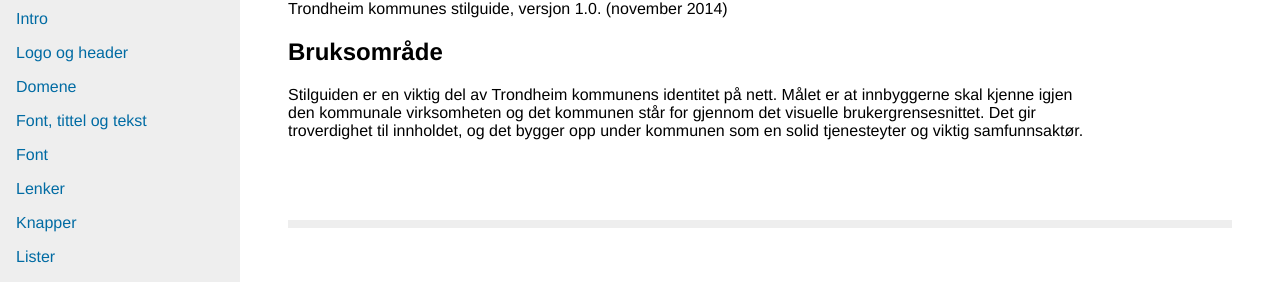
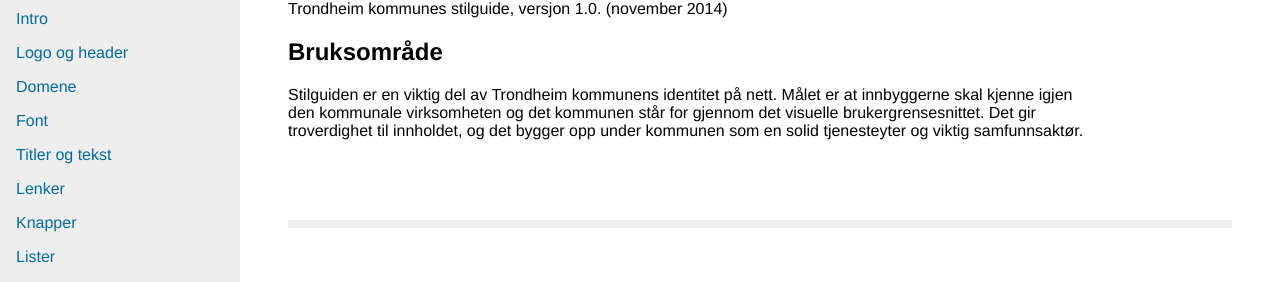
Before and after one commit to rskjonbe/styleguide, a Jekyll site: the page built from versjon/1.0/index.html, in a window 1280 px wide. Shown: the part 122-404 px from the top of the page. Built offline with Jekyll 4.4.1, drawn with Linux system fonts in a browser that asks for light colours.

Commit message:
Ryddet i navigasjon

```diff
--- a/versjon/1.0/index.html
+++ b/versjon/1.0/index.html
@@ -22,13 +22,13 @@
         {% include_relative domene.html %}
     </section>
 
-    <!-- Font, tittel og tekst -->
-    <section class="guide-chapter" data-chapter-name="Font, tittel og tekst" id="font_tittel_tekst">
-        {% include_relative font_tittel_tekst.html %}
+    <!-- Font -->
+    <section class="guide-chapter" data-chapter-name="Font" id="font">
+        {% include_relative font.html %}
     </section>
 
         <!-- Titler og Tekst -->
-    <section class="guide-chapter" data-chapter-name="Font" id="titler_tekst">
+    <section class="guide-chapter" data-chapter-name="Titler og tekst" id="titler_tekst">
         {% include_relative titler_tekst.html %}
     </section>
 
```
Also changed, not shown: versjon/1.0/font.html (renamed from versjon/1.0/font_tittel_tekst.html).
